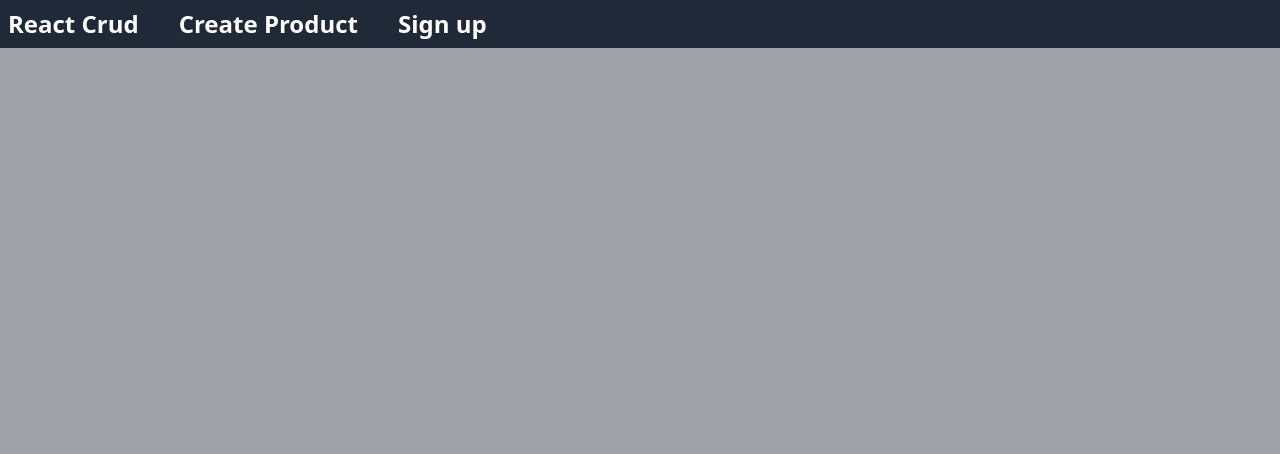
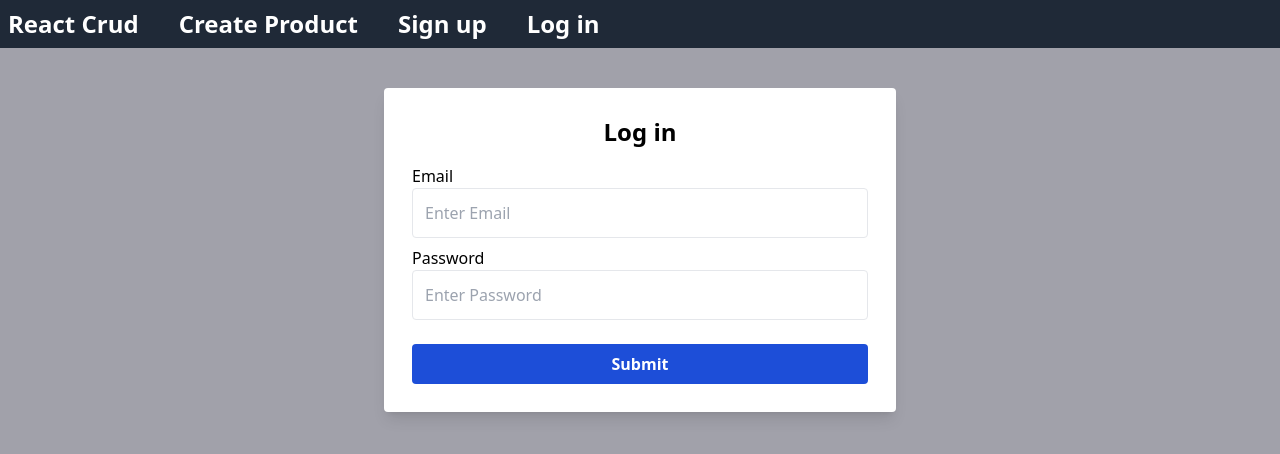
Before and after one commit to raihanromi/WishList_MERN, a React (Vite) app in the folder client/: page /login in a window 1280 px wide. Shown: the top 454 px of the page. Built offline with nearby package versions, Linux system fonts and the light colour scheme; no server answers; the HTML template or start-up script is replaced by a standard one.

Commit message:
new user data stored in the DB

```diff
--- a/client/src/App.jsx
+++ b/client/src/App.jsx
@@ -5,6 +5,7 @@ import EditPage from "./pages/EditPage";
 import SignupPage from "./pages/SignupPage";
 import { ToastContainer } from "react-toastify";
 import "react-toastify/dist/ReactToastify.css";
+import LoginPage from "./pages/LoginPage";
 
 export const backend_url = import.meta.env.VITE_BACKEND_URL;
 
@@ -22,6 +23,9 @@ const App = () => {
           <Link to="/signup">
             <h2 className="text-white text-2xl font-bold">Sign up </h2>
           </Link>
+          <Link to="/login">
+            <h2 className="text-white text-2xl font-bold">Log in </h2>
+          </Link>
         </div>
       </nav>
       <div className="container mx-auto p-2 h-full">
@@ -32,13 +36,14 @@ const App = () => {
         </Routes>
       </div>
       <Routes>
-        <Route path="/signup" element={<SignupPage/>}></Route>
-        </Routes>
+        <Route path="/signup" element={<SignupPage />}></Route>
+      </Routes>
+      <Routes>
+        <Route path="/login" element={<LoginPage />}></Route>
+      </Routes>
       <ToastContainer />
     </div>
   );
 };
 
-
-
 export default App;
--- /dev/null
+++ b/client/src/pages/LoginPage.jsx
@@ -0,0 +1,43 @@
+import React from "react";
+
+const LoginPage = () => {
+  return (
+    <div className="max-w-lg bg-white shadow-lg mx-auto p-7 rounded mt-6">
+      <h2 className="font-semibold text-2xl mb-4 block text-center">Log in</h2>
+      <form>
+        <div className="space-y-2">
+          <div>
+            <label>Email</label>
+            <input
+              type="text"
+              value=""
+              //onChange={(e) => setEmail(e.target.value)}
+              className="w-full block border p-3 text-gray-600 rounded focus: shadow-outline focus:border-blue-200 placeholder-gray-400 "
+              placeholder="Enter Email"
+            />
+          </div>
+          <div>
+            <label>Password</label>
+            <input
+              type="password"
+              value=""
+              //onChange={(e) => setPassword(e.target.value)}
+              className="w-full block border p-3 text-gray-600 rounded focus: shadow-outline focus:border-blue-200 placeholder-gray-400 "
+              placeholder="Enter Password"
+            />
+          </div>
+          <div>
+            <button
+              type="submit"
+              className="block w-full mt-6 bg-blue-700 text-white rounded px-4 py-2 font-bold hover:bg-blue-600 hover:cursor"
+            >
+              Submit
+            </button>
+          </div>
+        </div>
+      </form>
+    </div>
+  );
+};
+
+export default LoginPage;
--- a/client/src/pages/SignupPage.jsx
+++ b/client/src/pages/SignupPage.jsx
@@ -1,24 +1,39 @@
 import React, { useState } from "react";
+import axios from "axios";
+import { backend_url } from "../App";
+import { useNavigate } from "react-router-dom";
+import { toast } from "react-toastify";
 
 const SignupPage = () => {
+  const [name, setName] = useState("");
+  const [email, setEmail] = useState("");
+  const [password, setPassword] = useState("");
+  const navigate = useNavigate();
 
-  const [name,setName] =useState("")
-  const [email,setEmail] =useState("")
-  const [password,setPassword] =useState("")
+  const saveUser = async (e) => {
+    e.preventDefault();
+    const response = await axios.post(`${backend_url}/user/newuser`, {
+      name: name,
+      email: email,
+      password: password,
+    });
+    console.log(response);
+    toast.success(`${response.data.name} is a new user`);
+    navigate("/login")
+  };
 
   return (
     <div className="max-w-lg bg-white shadow-lg mx-auto p-7 rounded mt-6">
-      <h2 className="font-semibold text-2xl mb-4 block text-center">
-       Sing in
-      </h2>
-      <form>
+      <h2 className="font-semibold text-2xl mb-4 block text-center">Sing in</h2>
+
+      <form onSubmit={saveUser}>
         <div className="space-y-2">
           <div>
             <label>Name</label>
             <input
               type="text"
               value={name}
-              onChange={(e)=>setName(e.target.value)}
+              onChange={(e) => setName(e.target.value)}
               className="w-full block border p-3 text-gray-600 rounded focus: shadow-outline focus:border-blue-200 placeholder-gray-400 "
               placeholder="Enter Name"
             />
@@ -28,7 +43,7 @@ const SignupPage = () => {
             <input
               type="text"
               value={email}
-              onChange={(e)=>setEmail(e.target.value)}
+              onChange={(e) => setEmail(e.target.value)}
               className="w-full block border p-3 text-gray-600 rounded focus: shadow-outline focus:border-blue-200 placeholder-gray-400 "
               placeholder="Enter Email"
             />
@@ -38,14 +53,17 @@ const SignupPage = () => {
             <input
               type="password"
               value={password}
-              onChange={(e)=>setPassword(e.target.value)}
+              onChange={(e) => setPassword(e.target.value)}
               className="w-full block border p-3 text-gray-600 rounded focus: shadow-outline focus:border-blue-200 placeholder-gray-400 "
               placeholder="Enter Password"
             />
           </div>
           <div>
-            <button className="block w-full mt-6 bg-blue-700 text-white rounded px-4 py-2 font-bold hover:bg-blue-600 hover:cursor">
-              Save
+            <button
+              type="submit"
+              className="block w-full mt-6 bg-blue-700 text-white rounded px-4 py-2 font-bold hover:bg-blue-600 hover:cursor"
+            >
+              Submit
             </button>
           </div>
         </div>
```
Also changed, not shown: 1 other file (tests, documents, lock files or other folders).
